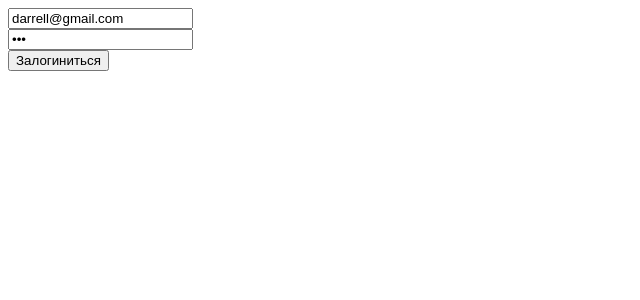
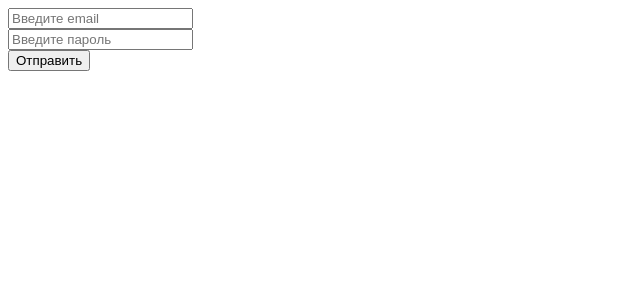
Before and after one commit to dnisaev/examinations, a React app: page / in a window 1280 px wide. Shown: the top 300 px of the page, without its empty margins (0-640 px from the left). Built offline with nearby package versions, Linux system fonts and the light colour scheme.

Commit message:
add answers sprint05/week1

```diff
--- a/src/index.tsx
+++ b/src/index.tsx
@@ -1,174 +1,62 @@
-import {useFormik} from "formik";
-import React from "react";
-import {Provider, TypedUseSelectorHook, useDispatch, useSelector} from "react-redux";
-import ReactDOM from "react-dom/client";
-import {BrowserRouter, Route, Routes, useNavigate} from "react-router-dom";
-import axios from "axios";
-import {ThunkAction, ThunkDispatch} from "redux-thunk";
-import {configureStore, combineReducers} from "@reduxjs/toolkit";
+import { useFormik } from 'formik';
+import React from 'react'
+import ReactDOM from 'react-dom/client';
+import { BrowserRouter, Route, Routes } from 'react-router-dom'
 
-// Types
-type LoginFieldsType = {
-    email: string;
-    password: string;
-};
-
-// API
-const instance = axios.create({baseURL: "https://exams-frontend.kimitsu.it-incubator.ru/api/"});
-
-const api = {
-    login(data: LoginFieldsType) {
-        return instance.post("auth/login", data);
-    },
-};
-
-// Reducer
-const initState = {
-    isLoading: false,
-    error: null as string | null,
-    isLoggedIn: false,
-};
-
-type InitStateType = typeof initState;
-
-const appReducer = (state: InitStateType = initState, action: ActionsType): InitStateType => {
-    switch (action.type) {
-        case "APP/SET-IS-LOGGED-IN":
-            return {...state, isLoggedIn: action.isLoggedIn};
-        case "APP/IS-LOADING":
-            return {...state, isLoading: action.isLoading};
-        case "APP/SET-ERROR":
-            return {...state, error: action.error};
-        default:
-            return state;
-    }
-};
-
-// Actions
-const setIsLoggedIn = (isLoggedIn: boolean) =>
-    ({type: "APP/SET-IS-LOGGED-IN", isLoggedIn}) as const;
-const setLoadingAC = (isLoading: boolean) => ({type: "APP/IS-LOADING", isLoading}) as const;
-const setError = (error: string | null) => ({type: "APP/SET-ERROR", error}) as const;
-type ActionsType =
-    | ReturnType<typeof setIsLoggedIn>
-    | ReturnType<typeof setLoadingAC>
-    | ReturnType<typeof setError>;
-
-// Thunk
-const loginTC =
-    (values: LoginFieldsType): AppThunk =>
-        (dispatch) => {
-            dispatch(setLoadingAC(true));
-            api
-                .login(values)
-                .then((res) => {
-                    dispatch(setIsLoggedIn(true));
-                    alert("Вы залогинились успешно");
-                })
-                .catch((e) => {
-                    dispatch(setError(e.response.data.errors));
-                })
-                .finally(() => {
-                    dispatch(setLoadingAC(false));
-                    setTimeout(() => {
-                        dispatch(setError(null));
-                    }, 3000);
-                });
-        };
-
-// Store
-const rootReducer = combineReducers({
-    app: appReducer,
-});
-
-const store = configureStore({reducer: rootReducer});
-type RootState = ReturnType<typeof store.getState>;
-type AppDispatch = ThunkDispatch<RootState, unknown, ActionsType>;
-type AppThunk<ReturnType = void> = ThunkAction<ReturnType, RootState, unknown, ActionsType>;
-const useAppDispatch = () => useDispatch<AppDispatch>();
-const useAppSelector: TypedUseSelectorHook<RootState> = useSelector;
-
-// Loader
-export const Loader = () => {
-    return <h1>Loading ...</h1>;
-};
-
-// Profile
-export const Profile = () => {
-    return <h2>😎 Profile</h2>;
-};
-
-// Login
+// Main
 export const Login = () => {
-    const dispatch = useAppDispatch();
-    const navigate = useNavigate();
-
-    const error = useAppSelector((state) => state.app.error);
-    const isLoading = useAppSelector((state) => state.app.isLoading);
-    const isLoggedIn = useAppSelector((state) => state.app.isLoggedIn);
 
     const formik = useFormik({
         initialValues: {
-            email: "darrell@gmail.com",
-            password: "123",
+            email: '',
+            password: '',
         },
-        onSubmit: (values) => {
-            dispatch(loginTC(values));
+        onSubmit: values => {
+            alert(JSON.stringify(values, null, 2));
         },
     });
 
-    if (isLoggedIn) {
-        navigate('/profile')
-    }
-
     return (
-        <div>
-            {!!error && <h2 style={{color: "red"}}>{error}</h2>}
-            {isLoading && <Loader/>}
         <form onSubmit={formik.handleSubmit}>
             <div>
-                    <input placeholder={"Введите email"} {...formik.getFieldProps("email")} />
+                <input
+                    name="email"
+                    onChange={formik.handleChange}
+                    value={formik.values.email}
+                    type="text"
+                    placeholder={'Введите email'}
+                />
             </div>
             <div>
                 <input
-                        type={"password"}
-                        placeholder={"Введите пароль"}
-                        {...formik.getFieldProps("password")}
+                    name="password"
+                    onChange={formik.handleChange}
+                    value={formik.values.password}
+                    type="password"
+                    placeholder={'Введите пароль'}
                 />
             </div>
-                <button type="submit">Залогиниться</button>
+            <button type="submit">Отправить</button>
         </form>
-        </div>
     );
-};
+}
 
 // App
 export const App = () => {
     return (
         <Routes>
-            <Route path={""} element={<Login/>}/>
-            <Route path={"profile"} element={<Profile/>}/>
+            <Route path={''} element={<Login/>}/>
         </Routes>
-    );
-};
+    )
+}
 
-const root = ReactDOM.createRoot(document.getElementById("root") as HTMLElement);
-root.render(
-    <Provider store={store}>
-        <BrowserRouter>
-            <App/>
-        </BrowserRouter>
-    </Provider>,
-);
+const root = ReactDOM.createRoot(document.getElementById('root') as HTMLElement);
+root.render(<BrowserRouter><App/></BrowserRouter>)
 
 // 📜 Описание:
-// ❗ Email и password менять не надо. Это просто тестовые данные с которыми будет происходить успешный запрос.
-// Нажмите на кнопку "Залогиниться" и вы увидели alert с успешным сообщением
-// Задача: при успешной логинизации, редиректнуть пользователя на страницу Profile.
+// При заполнении данных формы и их отправке вы должны увидеть alert c
+// введенными значениями, но из-за допущенной ошибки форма работает не корректно.
+// Найдите ошибку и исправленную версию строки напишите в качестве ответа.
+// ❗После того как показался alert форма не должна перегружать все приложение
 
-// Напишите правильную строку кода
-// 🖥 Пример ответа:  console.log('If login => redirect to profile')
-// Правильный ответ целиком:
-// if(isLoggedIn){
-//     navigate('/profile')
-// }
+// 🖥 Пример ответа: alert(JSON.stringify(values))
```
Lines whose indentation alone changed are shown as unchanged.
